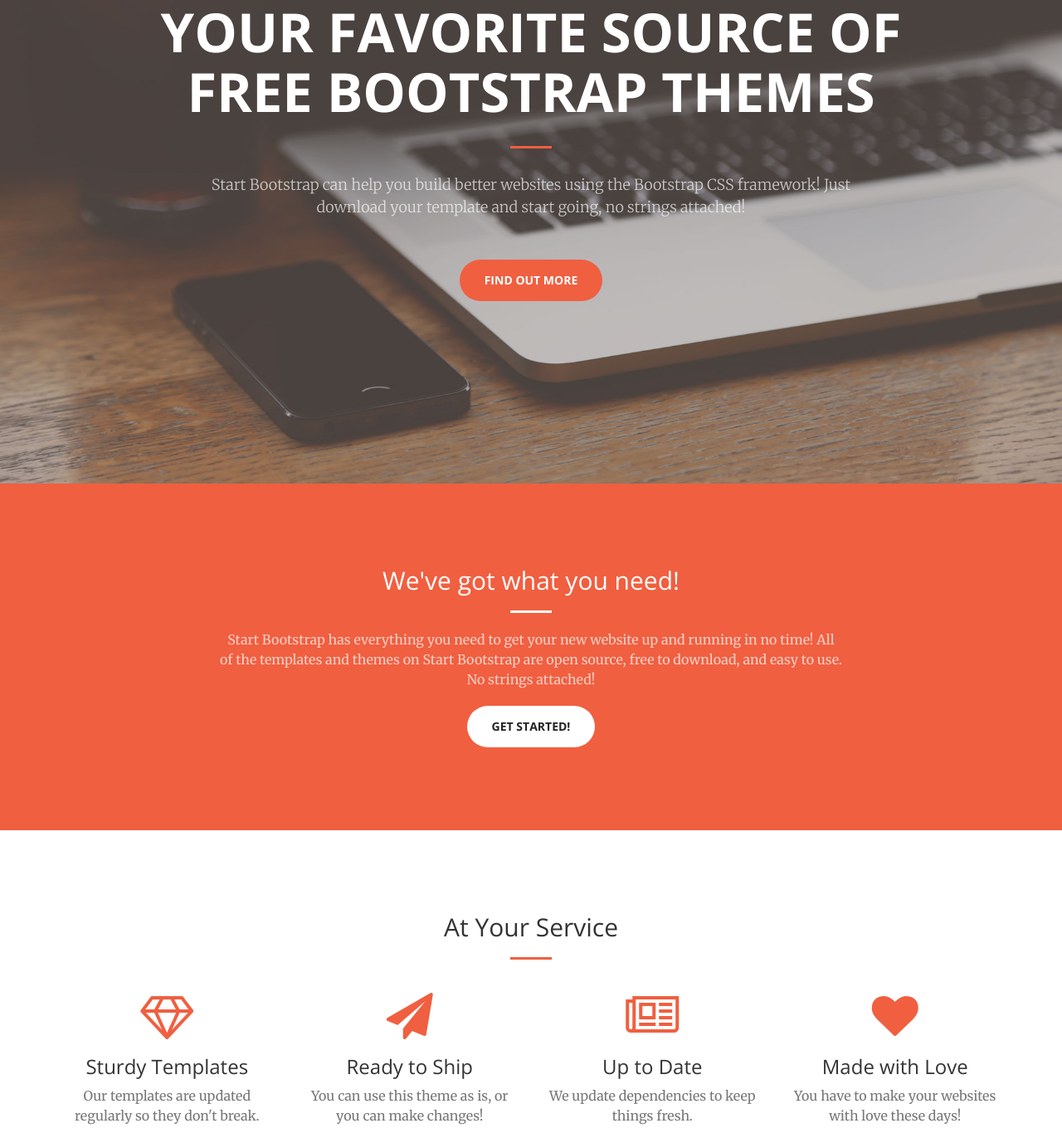
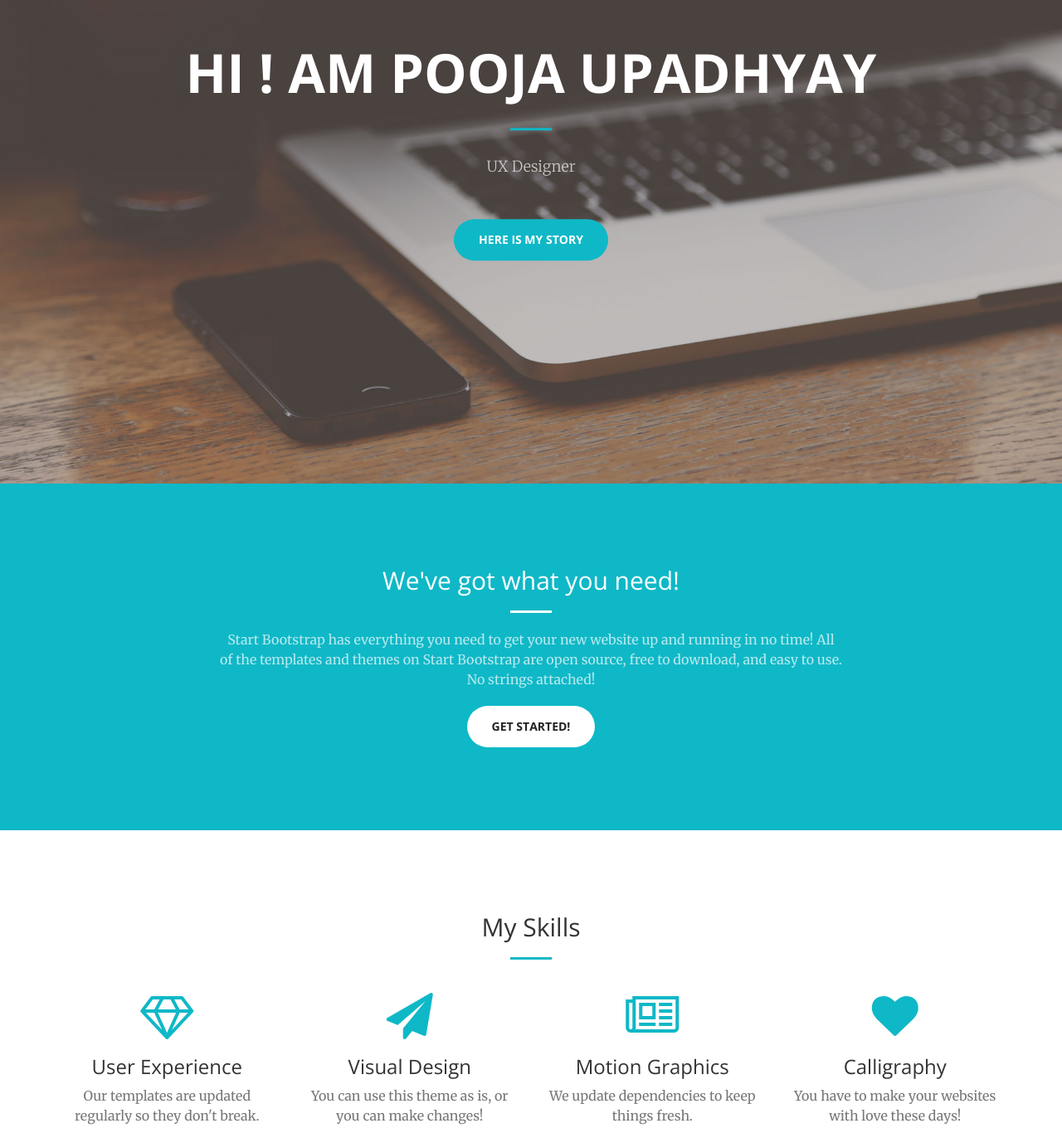
Before and after one commit to poojaupadhyay/poojaupadhyay.github.io, a plain HTML site: page index.html in a window 1280 px wide. Shown: the part 217-1577 px from the top of the page at 83% size. Drawn offline with nearby package versions, Linux system fonts and the light colour scheme.

Commit message:
initial text and primary color change

```diff
--- a/css/creative.css
+++ b/css/creative.css
@@ -16,7 +16,7 @@
 
 hr {
     max-width: 50px;
-    border-color: #f05f40;
+    border-color: #0fb8c7;
     border-width: 3px;
 }
 
@@ -25,7 +25,7 @@
 }
 
 a {
-    color: #f05f40;
+    color: #0fb8c7;
     -webkit-transition: all .35s;
     -moz-transition: all .35s;
     transition: all .35s;
@@ -52,7 +52,8 @@
 }
 
 .bg-primary {
-    background-color: #f05f40;
+    background-color: #0fb8c7;
+    background-color: #0fb8c7;
 }
 
 .bg-dark {
@@ -89,7 +90,7 @@
     text-transform: uppercase;
     font-family: 'Open Sans','Helvetica Neue',Arial,sans-serif;
     font-weight: 700;
-    color: #f05f40;
+    color: #0fb8c7;
 }
 
 .navbar-default .navbar-header .navbar-brand:hover,
@@ -107,12 +108,12 @@
 
 .navbar-default .nav > li>a:hover,
 .navbar-default .nav>li>a:focus:hover {
-    color: #f05f40;
+    color: #0fb8c7;
 }
 
 .navbar-default .nav > li.active>a,
 .navbar-default .nav>li.active>a:focus {
-    color: #f05f40!important;
+    color: #0fb8c7!important;
     background-color: transparent;
 }
 
@@ -153,7 +154,7 @@
 
     .navbar-default.affix .navbar-header .navbar-brand {
         font-size: 14px;
-        color: #f05f40;
+        color: #0fb8c7;
     }
 
     .navbar-default.affix .navbar-header .navbar-brand:hover,
@@ -168,7 +169,7 @@
 
     .navbar-default.affix .nav > li>a:hover,
     .navbar-default.affix .nav>li>a:focus:hover {
-        color: #f05f40;
+        color: #0fb8c7;
     }
 }
 
@@ -323,7 +324,7 @@
 }
 
 .text-primary {
-    color: #f05f40;
+    color: #0fb8c7;
 }
 
 .no-gutter > [class*=col-] {
@@ -385,9 +386,9 @@
 }
 
 .btn-primary {
-    border-color: #f05f40;
+    border-color: #0fb8c7;
     color: #fff;
-    background-color: #f05f40;
+    background-color: #0fb8c7;
     -webkit-transition: all .35s;
     -moz-transition: all .35s;
     transition: all .35s;
@@ -401,7 +402,7 @@
 .open > .dropdown-toggle.btn-primary {
     border-color: #ed431f;
     color: #fff;
-    background-color: #ee4b28;
+    background-color: #0faebc;
 }
 
 .btn-primary:active,
@@ -428,12 +429,12 @@
 .btn-primary.disabled.active,
 .btn-primary[disabled].active,
 fieldset[disabled] .btn-primary.active {
-    border-color: #f05f40;
-    background-color: #f05f40;
+    border-color: #0fb8c7;
+    background-color: #0fb8c7;
 }
 
 .btn-primary .badge {
-    color: #f05f40;
+    color: #0fb8c7;
     background-color: #fff;
 }
 
--- a/index.html
+++ b/index.html
@@ -9,7 +9,7 @@
     <meta name="description" content="">
     <meta name="author" content="">
 
-    <title>Creative - Start Bootstrap Theme</title>
+    <title>Pooja Upadhyay</title>
 
     <!-- Bootstrap Core CSS -->
     <link rel="stylesheet" href="css/bootstrap.min.css" type="text/css">
@@ -46,7 +46,7 @@
                     <span class="icon-bar"></span>
                     <span class="icon-bar"></span>
                 </button>
-                <a class="navbar-brand page-scroll" href="#page-top">Start Bootstrap</a>
+                <a class="navbar-brand page-scroll" href="#page-top">Pooja Upadhyay</a>
             </div>
 
             <!-- Collect the nav links, forms, and other content for toggling -->
@@ -74,10 +74,10 @@
     <header>
         <div class="header-content">
             <div class="header-content-inner">
-                <h1>Your Favorite Source of Free Bootstrap Themes</h1>
+                <h1>Hi ! Am Pooja Upadhyay</h1>
                 <hr>
-                <p>Start Bootstrap can help you build better websites using the Bootstrap CSS framework! Just download your template and start going, no strings attached!</p>
-                <a href="#about" class="btn btn-primary btn-xl page-scroll">Find Out More</a>
+                <p>UX Designer</p>
+                <a href="#about" class="btn btn-primary btn-xl page-scroll">Here is my story</a>
             </div>
         </div>
     </header>
@@ -99,7 +99,7 @@
         <div class="container">
             <div class="row">
                 <div class="col-lg-12 text-center">
-                    <h2 class="section-heading">At Your Service</h2>
+                    <h2 class="section-heading">My Skills</h2>
                     <hr class="primary">
                 </div>
             </div>
@@ -109,28 +109,28 @@
                 <div class="col-lg-3 col-md-6 text-center">
                     <div class="service-box">
                         <i class="fa fa-4x fa-diamond wow bounceIn text-primary"></i>
-                        <h3>Sturdy Templates</h3>
+                        <h3>User Experience</h3>
                         <p class="text-muted">Our templates are updated regularly so they don't break.</p>
                     </div>
                 </div>
                 <div class="col-lg-3 col-md-6 text-center">
                     <div class="service-box">
                         <i class="fa fa-4x fa-paper-plane wow bounceIn text-primary" data-wow-delay=".1s"></i>
-                        <h3>Ready to Ship</h3>
+                        <h3>Visual Design</h3>
                         <p class="text-muted">You can use this theme as is, or you can make changes!</p>
                     </div>
                 </div>
                 <div class="col-lg-3 col-md-6 text-center">
                     <div class="service-box">
                         <i class="fa fa-4x fa-newspaper-o wow bounceIn text-primary" data-wow-delay=".2s"></i>
-                        <h3>Up to Date</h3>
+                        <h3>Motion Graphics</h3>
                         <p class="text-muted">We update dependencies to keep things fresh.</p>
                     </div>
                 </div>
                 <div class="col-lg-3 col-md-6 text-center">
                     <div class="service-box">
                         <i class="fa fa-4x fa-heart wow bounceIn text-primary" data-wow-delay=".3s"></i>
-                        <h3>Made with Love</h3>
+                        <h3>Calligraphy</h3>
                         <p class="text-muted">You have to make your websites with love these days!</p>
                     </div>
                 </div>
@@ -258,7 +258,7 @@
                 </div>
                 <div class="col-lg-4 text-center">
                     <i class="fa fa-envelope-o fa-3x wow bounceIn" data-wow-delay=".1s"></i>
-                    <p><a href="mailto:your-email@your-domain.com">feedback@startbootstrap.com</a></p>
+                    <p><a href="mailto:your-email@your-domain.com">poojabupadhyaya07@gmail.com</a></p>
                 </div>
             </div>
         </div>
```
